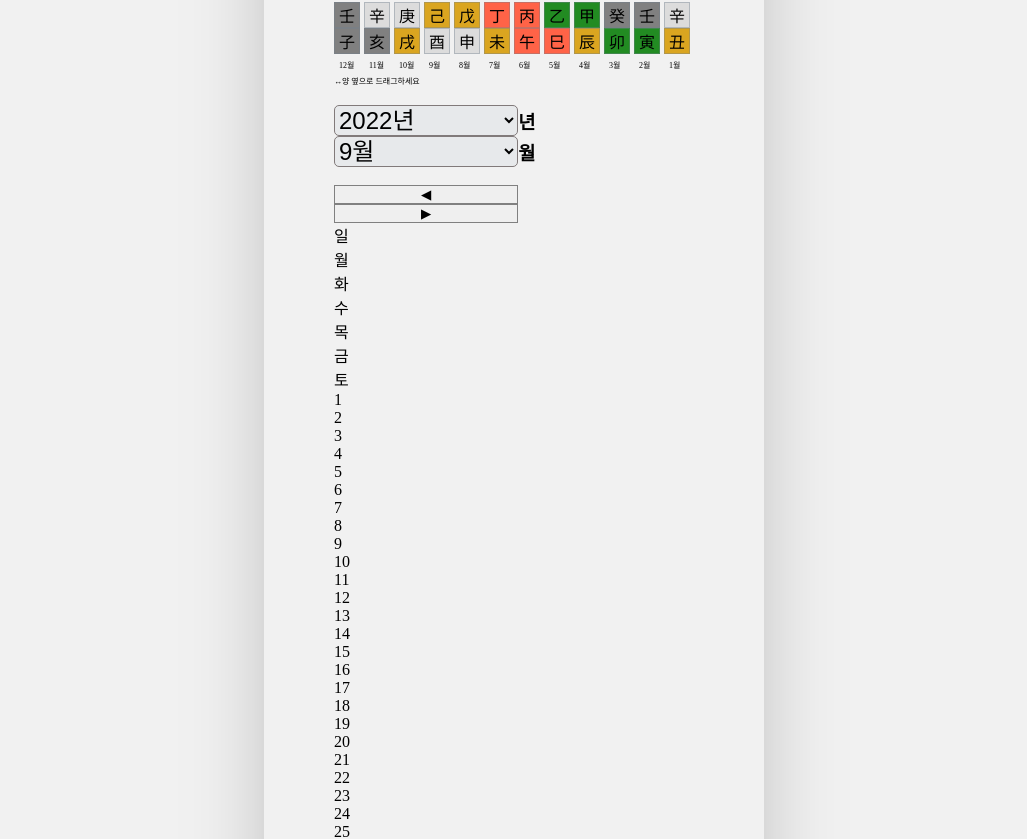
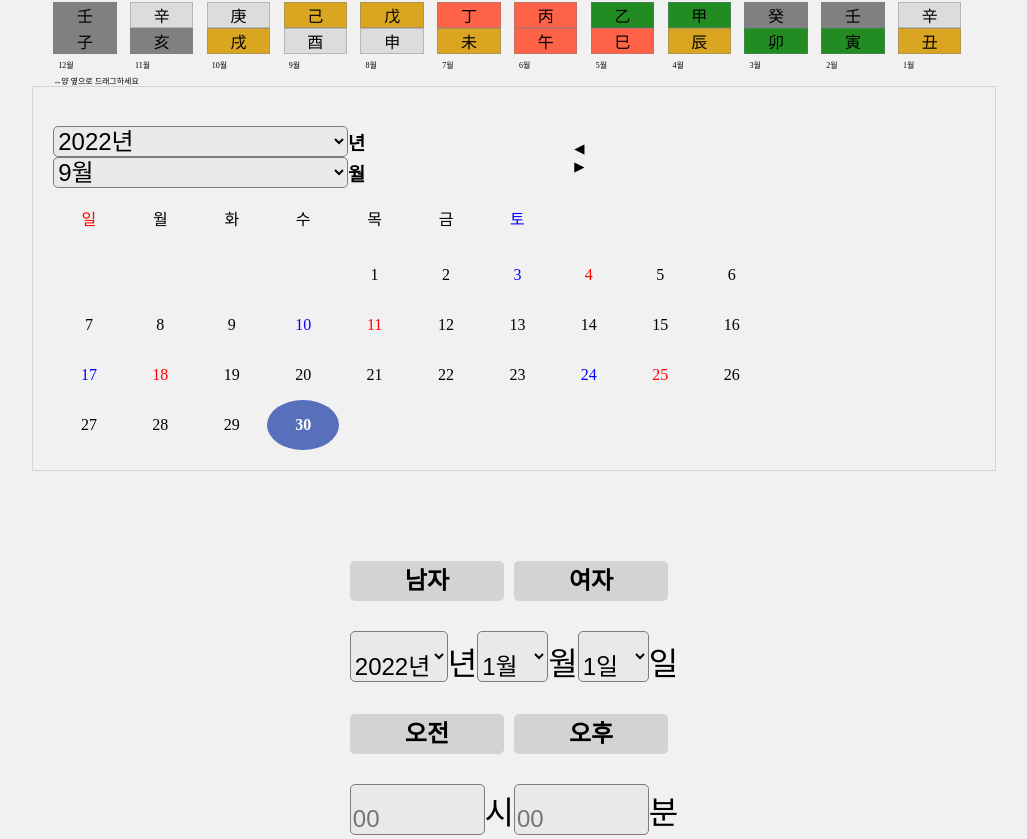
Before and after one commit to seni95/askLuck, a React (Create React App) app: page / in a window 1280 px wide. Shown: the part 881-1720 px from the top of the page, without its empty margins (126-1153 px from the left). Built offline with nearby package versions, Linux system fonts and the light colour scheme.

Commit message:
added show days function

```diff
--- a/package.json
+++ b/package.json
@@ -7,6 +7,7 @@
     "@testing-library/jest-dom": "^5.14.1",
     "@testing-library/react": "^13.0.0",
     "@testing-library/user-event": "^13.2.1",
+    "classnames": "^2.3.2",
     "react": "^18.2.0",
     "react-dom": "^18.2.0",
     "react-scripts": "5.0.1",
--- a/src/App.css
+++ b/src/App.css
@@ -13,15 +13,14 @@ html, body{
 
 .App{
     /* display: flex; */
-    margin: 0 auto;
+    /* margin: 0 auto;
     height: auto;
     justify-content: center;
     flex-direction: column;
-    max-width:500px;
     padding:0;
     position: relative;
     box-shadow: 0px 35px 100px -35px rgba(0,0,0,0.4);
-    padding-bottom: 30px;
+    padding-bottom: 30px; */
   }
 
 
--- a/src/components/analysis/show_days/showDays.jsx
+++ b/src/components/analysis/show_days/showDays.jsx
@@ -1,5 +1,8 @@
 import React, { useCallback, useState } from "react";
+import classNames from "classnames/bind";
+import styles from "./showDays.module.css";
 
+const cx = classNames.bind(styles);
 
 const ShowDays = () => {
   const today = {
@@ -90,6 +93,11 @@ const ShowDays = () => {
       weekArr.push(
         <div
           key={v}
+          className={cx(
+            { weekday: true },
+            { sunday: v === "일" },
+            { saturday: v === "토" }
+          )}
         >
           {v}
         </div>
@@ -109,14 +117,41 @@ const ShowDays = () => {
           dayArr.push(
             <div
               key={i + 1}
-
+              className={cx(
+                {
+                  //오늘 날짜일 때 표시할 스타일 클라스네임
+                  today:
+                    today.year === selectedYear &&
+                    today.month === selectedMonth &&
+                    today.date === i + 1,
+                },
+                { weekday: true }, //전체 날짜 스타일
+                {
+                  //전체 일요일 스타일
+                  sunday:
+                    new Date(
+                      selectedYear,
+                      selectedMonth - 1,
+                      i + 1
+                    ).getDay() === 0,
+                },
+                {
+                  //전체 토요일 스타일
+                  saturday:
+                    new Date(
+                      selectedYear,
+                      selectedMonth - 1,
+                      i + 1
+                    ).getDay() === 6,
+                }
+              )}
             >
               {i + 1}
             </div>
           );
         }
       } else {
-        dayArr.push(<div className="weekday"></div>);
+        dayArr.push(<div className={styles.weekday}></div>);
       }
     }
 
@@ -124,18 +159,18 @@ const ShowDays = () => {
   }, [selectedYear, selectedMonth, dateTotalCount]);
 
   return (
-    <div className="container">
-      <div className="title">
+    <div className={styles.container}>
+      <div className={styles.title}>
         <h3>
           {yearControl()}년 {monthControl()}월
         </h3>
-        <div className="pagination">
+        <div className={styles.pagination}>
           <button onClick={prevMonth}>◀︎</button>
           <button onClick={nextMonth}>▶︎</button>
         </div>
       </div>
-      <div className="week">{returnWeek()}</div>
-      <div className="date">{returnDay()}</div>
+      <div className={styles.week}>{returnWeek()}</div>
+      <div className={styles.date}>{returnDay()}</div>
     </div>
   );
 };
--- /dev/null
+++ b/src/components/analysis/show_days/showDays.module.css
@@ -0,0 +1,77 @@
+button {
+  cursor: pointer;
+}
+
+.container {
+  margin: auto;
+  padding: 20px 20px;
+  border: 1px solid rgba(128, 128, 128, 0.267);
+  left: 50%;
+  top: 50%;
+}
+
+.container .title {
+  display: flex;
+}
+
+.container .title > button {
+  border: none;
+  margin-left: 5px;
+  height: 20px;
+  align-self: center;
+  background: none;
+}
+
+.container .title .pagination {
+  margin-left: auto;
+  align-self: center;
+}
+.container .title .pagination button {
+  margin: 0 10px;
+  border: none;
+  background: none;
+}
+
+.container .week {
+  display: flex;
+}
+
+.container .week .weekday {
+  width: calc(500px / 7);
+  text-align: center;
+}
+
+.container .week .sunday {
+  color: red;
+}
+
+.container .week .saturday {
+  color: blue;
+}
+
+.container .date {
+  margin-top: 20px;
+}
+
+.container .date .weekday {
+  width: calc(500px / 7);
+  float: left;
+  text-align: center;
+  height: 50px;
+  line-height: 50px;
+}
+
+.container .date .sunday {
+  color: red;
+}
+
+.container .date .saturday {
+  color: blue;
+}
+
+.container .date .today {
+  background-color: rgb(88, 111, 187);
+  color: white;
+  font-weight: 700;
+  border-radius: 50%;
+}
```
Also changed, not shown: 1 other file (tests, documents, lock files or other folders).
